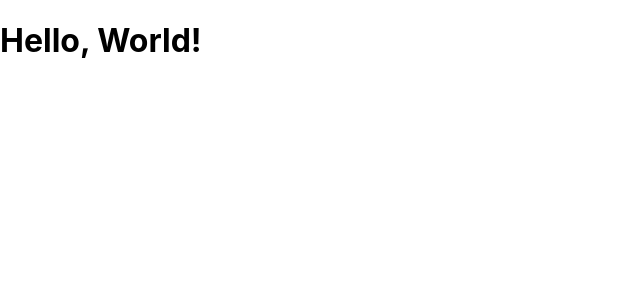
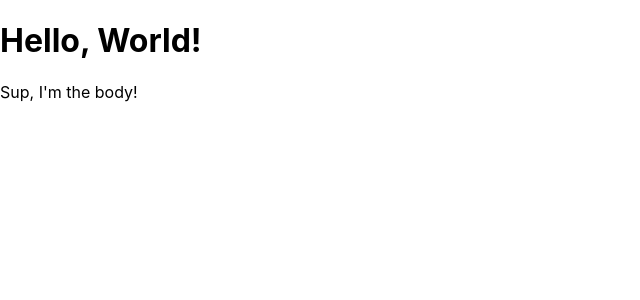
Before and after one commit to hedyhli/react-myapp, a React (Create React App) app: page / in a window 1280 px wide. Shown: the top 300 px of the page, without its empty margins (0-640 px from the left). Built offline with nearby package versions, Linux system fonts and the light colour scheme.

Commit message:
now has header and body -- works!

```diff
--- a/src/App.js
+++ b/src/App.js
@@ -32,16 +32,18 @@ class BodyStuff extends React.Component {
   }
 }
 
-function App() {
-  var helloWorld = <HelloName name=""/>;
-  var myBody = <BodyStuff contents="Hi"/> // TODO - put this on page!
-  ReactDOM.render(
-    helloWorld,
-    document.getElementById('root')
-  )
-  return (
-    helloWorld
-  ) // worked!!!
+class App extends React.Component {
+
+  render() {
+    var helloHeader = <HelloName name=""/>;
+    var myBody = <BodyStuff contents="Hi"/>;
+    return (
+      <div>
+        {helloHeader}
+        {myBody}
+      </div>
+    );
+  }
 }
 
 export default App;
```
